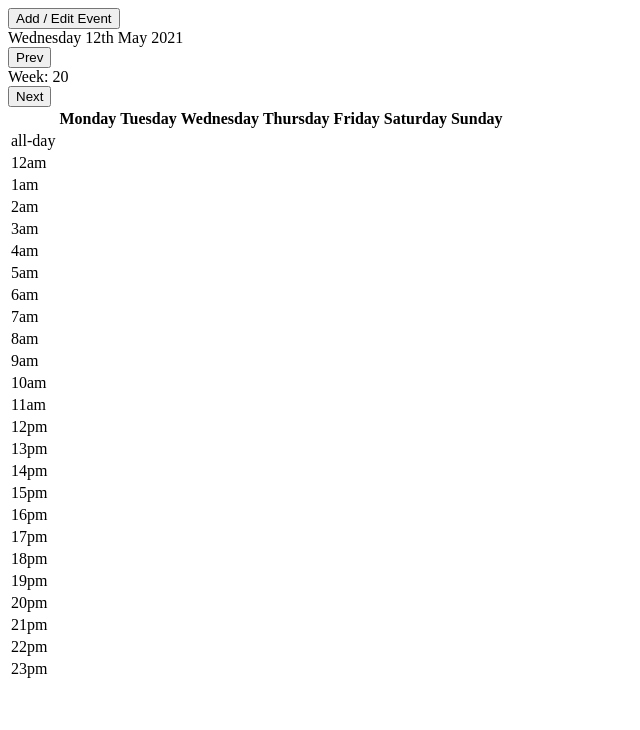
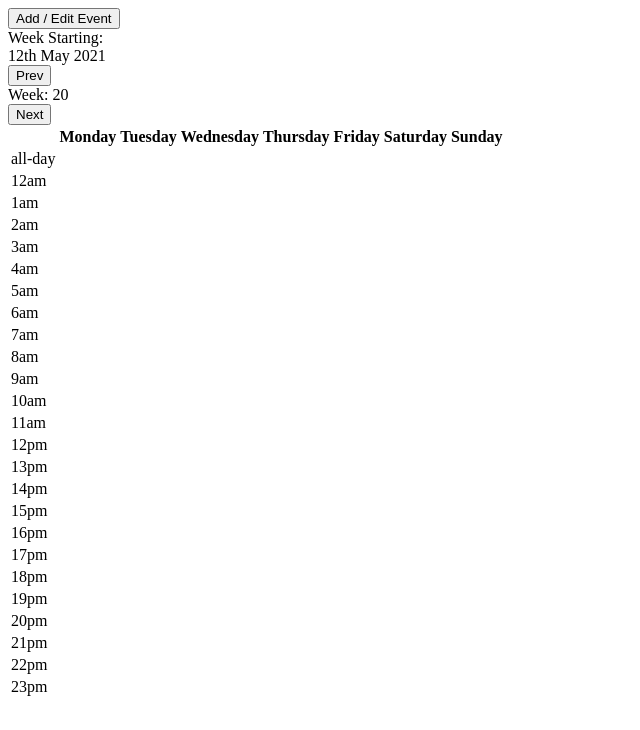
Before and after one commit to ammar-madni/react-weekly-planner, a Next.js app: page / in a window 1280 px wide. Shown: the top 730 px of the page, without its empty margins (0-640 px from the left). Built offline with nearby package versions, Linux system fonts and the light colour scheme.

Commit message:
improved navigation date format

```diff
--- a/src/components/Navigation.jsx
+++ b/src/components/Navigation.jsx
@@ -31,7 +31,8 @@ export default function Navigation({ showDropdown, setShowDropdown, showDayOptio
         setDate={setDate}
       />
       <div className="mb-6 text-2xl font-semibold text-gray-700 md:mb-0">
-        {format(date, "EEEE do MMMM yyyy")}
+        Week Starting:<br></br>
+        {format(date, "do MMMM yyyy")}
       </div>
       <div className="flex mb-6 space-x-4 md:mb-0">
         <span className="">
```
